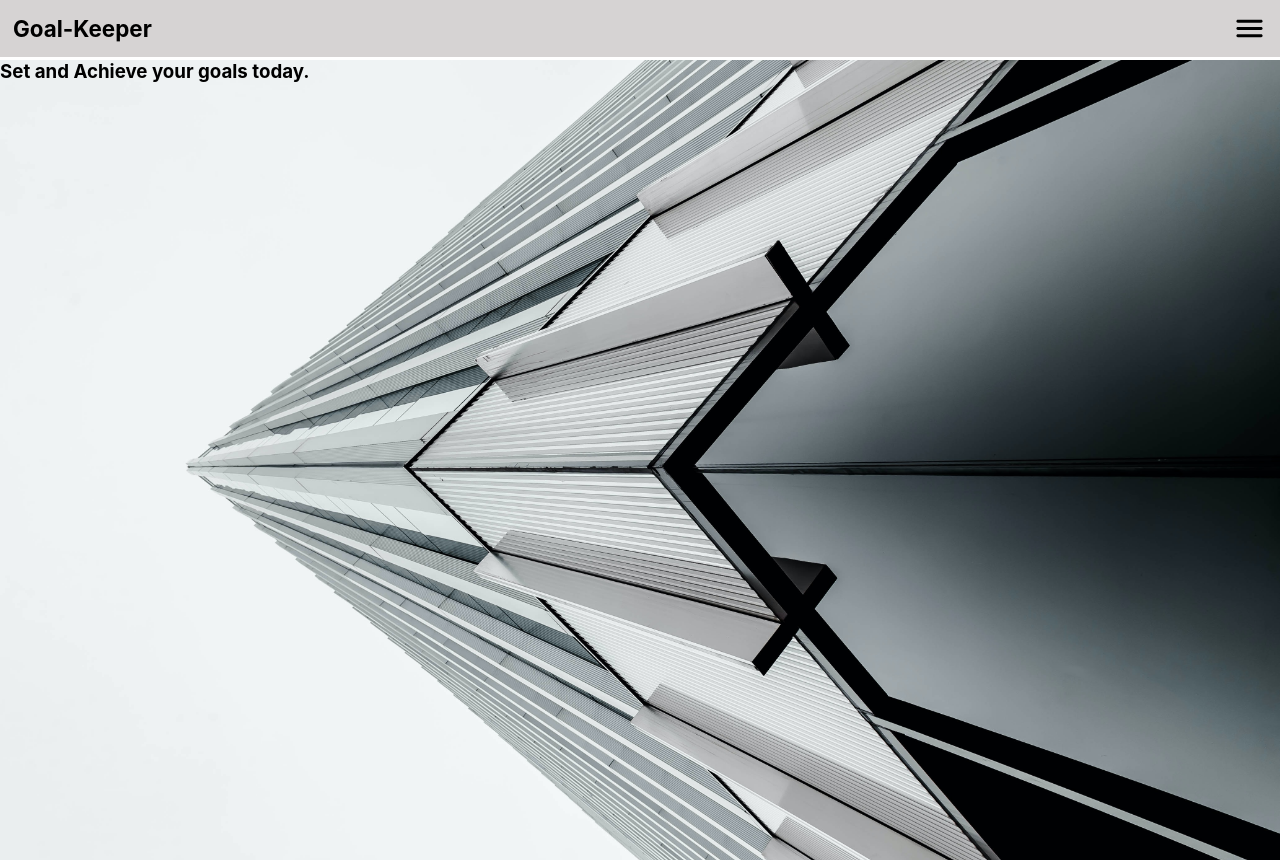
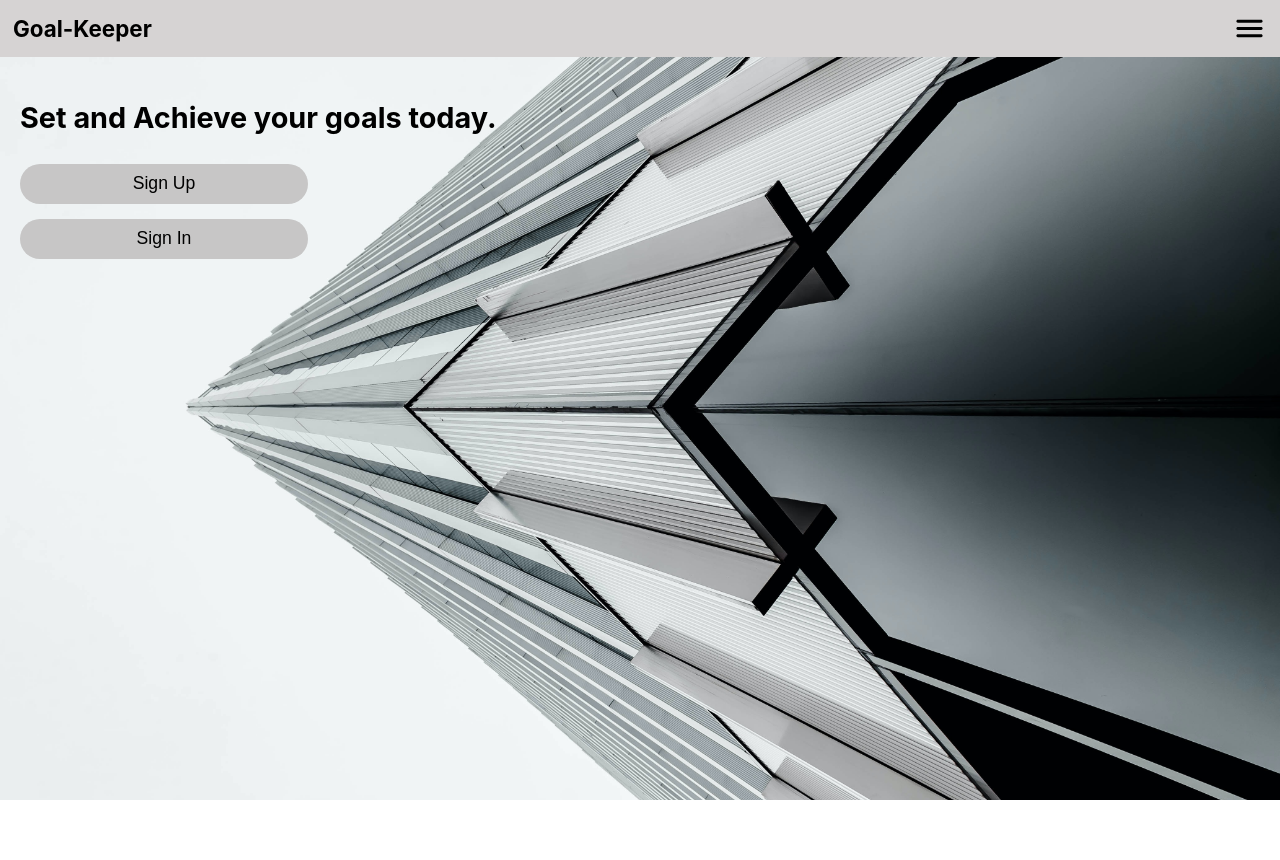
Before and after one commit to WilliamBerlin76/goal-keeper, a React (Create React App) app: page / in a window 1280 px wide. After the commit the page ends 800 px from the top, so only its background shows below. Built offline with nearby package versions, Linux system fonts and the light colour scheme.

Commit message:
completed basic landing page

```diff
--- a/src/App.tsx
+++ b/src/App.tsx
@@ -18,7 +18,7 @@ const App: React.FC = () => {
       <section className='main-comps'>
         <Switch>
           <Route
-            path='/'
+            exact path='/'
             component={Landing}
           />
           <Route
--- a/src/components/landing/landing.scss
+++ b/src/components/landing/landing.scss
@@ -2,5 +2,32 @@
     background-image: url('../../assets/building.jpg');
     background-size: cover;
     height: 100vh;
-    margin-top: -12px;
+    width: 100vw;
+    position: absolute;
+    top: 0;
+    z-index: 0;
+
+    .headline-container{
+        width: 75%;
+        margin-top: 100px;
+        padding-left: 20px;
+        h1{
+            font-size: 1.8rem;
+        }
+        .sign-up-button{
+            cursor: pointer;
+            font-size: 1.1rem;
+            width: 30%;
+            min-width: 200px;
+            margin: 0 auto 15px;
+            height: 40px;
+            border-radius: 50px;
+            border: none;
+            background: #c7c6c6;
+            transition: .25s;
+            &:hover{
+                background: #b8b8b8
+            }
+        }
+    }
 }
--- a/src/components/landing/landing.tsx
+++ b/src/components/landing/landing.tsx
@@ -2,14 +2,25 @@ import React from "react"
 
 import { useHistory } from "react-router-dom";
 
-import buildingPic from '../../assets/building.jpg';
 import './landing.scss';
 
 const Landing: React.FC = () => {
+    const history = useHistory();
+
+
     return (
         <section className='landing-page'>
             <div className='headline-container'>
                 <h1>Set and Achieve your goals today.</h1>
+                    <button
+                        className='sign-up-button'
+                        onClick={() => history.push('/register')}
+                    >Sign Up</button>
+                    <br/>
+                    <button
+                        className='sign-up-button'
+                        onClick={() => history.push('/login')}
+                    >Sign In</button>
             </div>
         </section>
     )
--- a/src/components/nav/nav.scss
+++ b/src/components/nav/nav.scss
@@ -3,13 +3,14 @@
     top: 0px;
     background: #d6d3d3;
     width: 100%;
-    z-index: 1;
+    z-index: 2;
     display: flex;
     align-items: center;
     justify-content: space-between;
     #title{
         font-size: 1.4rem;
         margin-left: 13px;
+        cursor: pointer;
         @media(max-width: 500px){
             font-size: 1.2rem;
         }
@@ -36,9 +37,9 @@
     position: fixed;
     right: 0;
     top: 24px;
-    z-index: 0;
+    z-index: 1;
     @media(max-width: 500px){
-        top: 20px
+        top: 18px
     }
     .nav-item{
         text-decoration: none;
--- a/src/components/nav/nav.tsx
+++ b/src/components/nav/nav.tsx
@@ -1,5 +1,5 @@
 import React, { useEffect, useState } from 'react';
-import { NavLink } from 'react-router-dom';
+import { NavLink, useHistory } from 'react-router-dom';
 import MenuRoundedIcon from '@material-ui/icons/MenuRounded';
 import ClearRoundedIcon from '@material-ui/icons/ClearRounded';
 
@@ -28,6 +28,7 @@ type Props = ConnectedProps<typeof connector>;
 const Nav: React.FC<Props> = ({ user, logOut }) => {
     const [loggedIn, setLoggedIn] = useState<boolean>();
     const [menuOpen, setMenuOpen] = useState<boolean>(false);
+    const history = useHistory();
 
     useEffect(() => {
         user ? setLoggedIn(true) : setLoggedIn(false);
@@ -40,7 +41,9 @@ const Nav: React.FC<Props> = ({ user, logOut }) => {
     return (
         <>
         <div className='nav'>
-            <h1 id='title'>Goal-Keeper</h1>
+            <h1 id='title'
+                onClick={() => history.push('/')}
+            >Goal-Keeper</h1>
             <div className='right-side'>
                 {user &&
                     <span id='username'>{user.username}</span>
```
